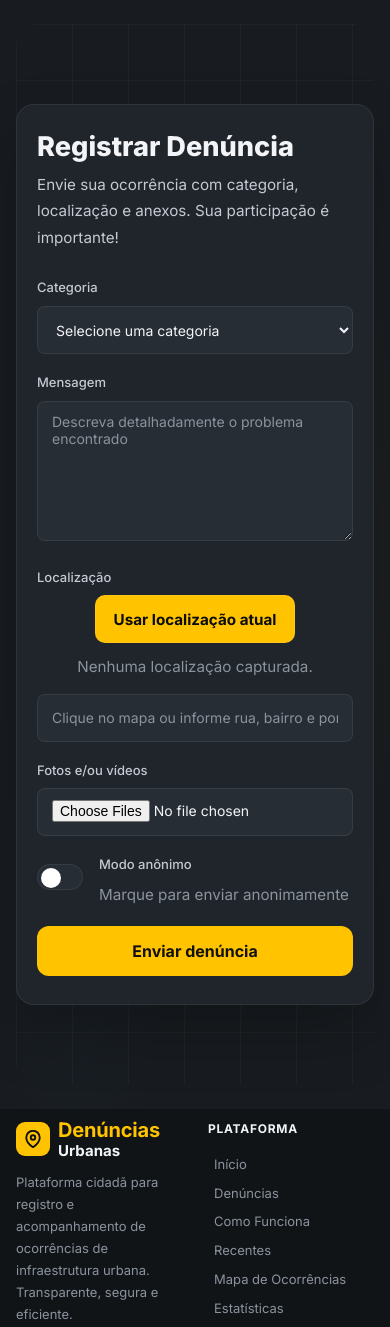
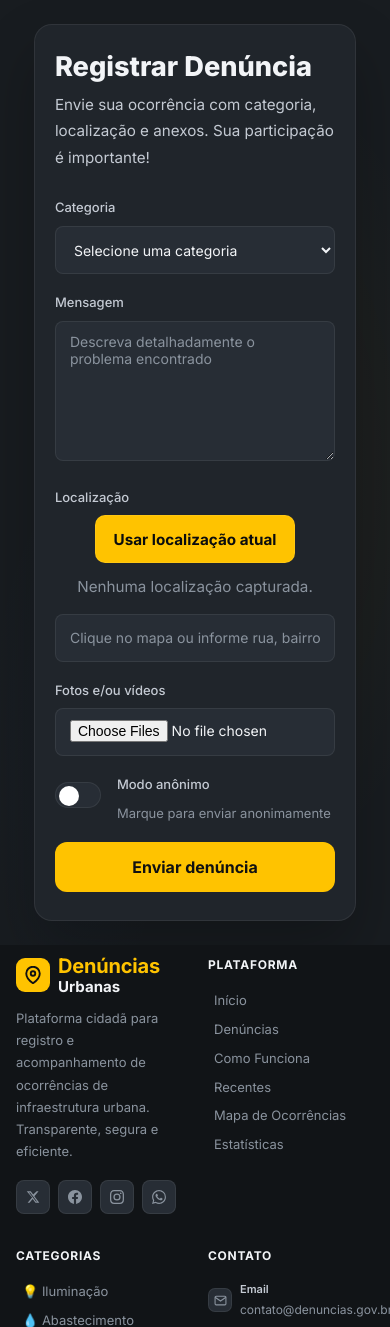
Before and after one commit to ydannielmamede/sistema-web-denuncias-urbanas, a Django app: template denuncia/templates/denuncia/denuncia.html in a window 390 px wide. Shown: the part 63-1390 px from the top of the page. Run offline with Django 5.2, Linux system fonts and the light colour scheme; the template is opened without the code that fills it: values that come from a table or form of the project are taken from there, others are empty; data comes from the database, SQL or seed files in the repository.

Commit message:
Ajusta responsividade do mapa de denúncias

```diff
--- a/static/css/denuncias.css
+++ b/static/css/denuncias.css
@@ -61,9 +61,11 @@ main::before {
   border-radius: calc(var(--radius-lg) + 4px);
 }
 
+.denuncia-page section,
 .denuncia-map-panel,
 .denuncia-form-panel {
   min-width: 0;
+  padding: 0;
 }
 
 .map-card {
@@ -330,7 +332,7 @@ textarea:focus {
 
 .toggle-status {
   color: var(--t3);
-  font-size: 0.95rem;
+  font-size: 13px;
   margin: 0;
 }
 
@@ -351,15 +353,18 @@ textarea:focus {
 
   .denuncia-page {
     grid-template-columns: 1fr;
+    max-width: 90%;
   }
 
   .denuncia-map-panel {
     order: 1;
     width: 100%;
+    padding: 0;
   }
 
   .denuncia-form-panel {
     order: 2;
+    padding: 0;
   }
 
   .denuncia-map {
@@ -373,7 +378,7 @@ textarea:focus {
   }
 }
 
-@media (max-width: 768px) {
+@media (max-width: 900px) {
   main {
     padding: 32px 20px;
   }
--- a/static/js/denuncia-map.js
+++ b/static/js/denuncia-map.js
@@ -11,7 +11,7 @@ document.addEventListener("DOMContentLoaded", () => {
   }
 
   const belemCenter = [-1.455833, -48.503887];
-  const mobileQuery = window.matchMedia("(max-width: 768px)");
+  const mobileQuery = window.matchMedia("(max-width: 900px)");
   let map = null;
   let mobileMap = null;
   let marker = null;
```
